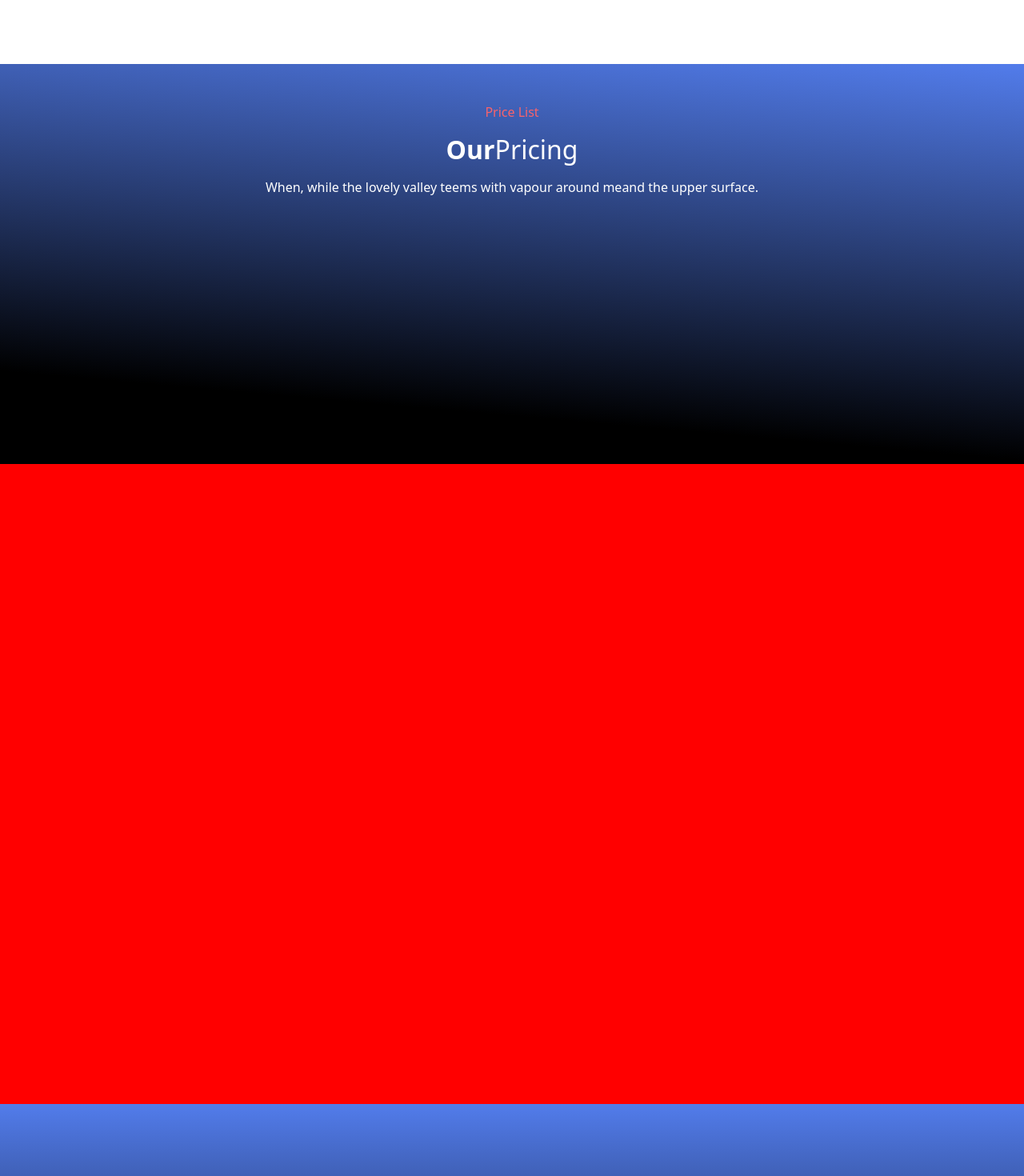
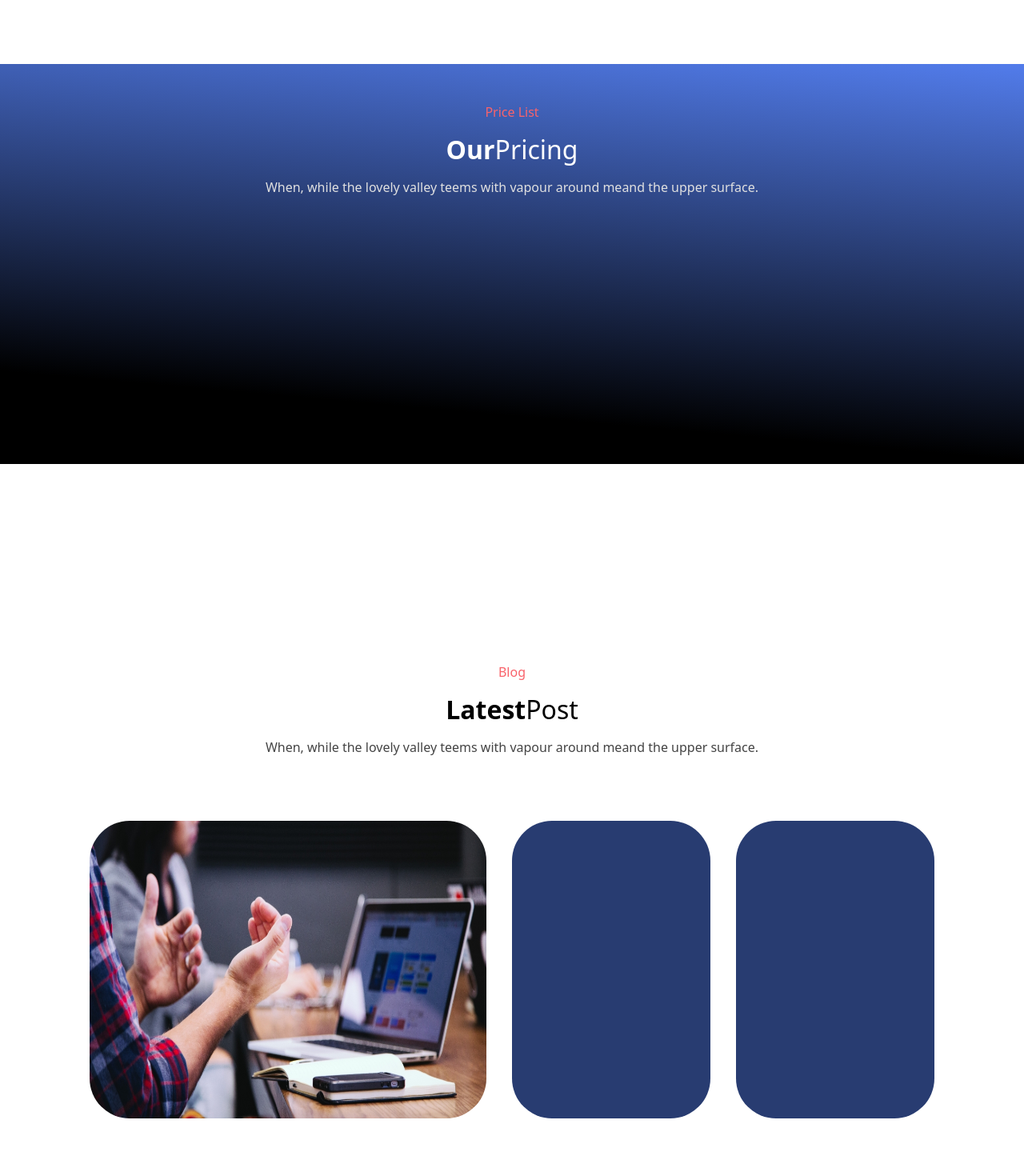
Before and after one commit to mikzanco/corporate-landing, a Vue app: page / in a window 1280 px wide. Shown: the part 2420-3890 px from the top of the page at 80% size. Built offline with nearby package versions, Linux system fonts and the light colour scheme.

Commit message:
fix card in latest post

```diff
--- a/src/components/partials/Lp.vue
+++ b/src/components/partials/Lp.vue
@@ -6,11 +6,22 @@ export default {
 
 <template>
 
-    <div class="main4-1">
+    <div class="main4-2">
         <div class="d-flex flex-column justify-content-center align-items-center pt-5">
-            <p class="red-text">Price List</p>
-            <h2><strong>Our</strong>Pricing</h2>
-            <p class="gray-color2 mt-2">When, while the lovely valley teems with vapour around meand the upper surface.</p>
+            <p class="red-text">Blog</p>
+            <h2><strong>Latest</strong>Post</h2>
+            <p class="gray-color mt-2">When, while the lovely valley teems with vapour around meand the upper surface.</p>
+        </div>
+        <div class="container d-flex p-5  justify-content-center">
+            <div class="col-6 justify-content-center m-3 ">
+                <img src="../../assets/img/headway-537308-unsplash-1380x703.jpg" alt="">
+            </div>
+            <div class="col-3 justify-content-center m-3 ">
+
+            </div>
+            <div class="col-3 justify-content-center m-3 ">
+
+            </div>
         </div>
     </div>
 
@@ -20,11 +31,30 @@ export default {
 <style lang="scss" scoped>
     @use '../../style/partials/variables' as *;
 
-    .main4-1{
+    .main4-2{
+        padding-top: 200px;
         width: 100vw;
-        height: 500px;
-        background: linear-gradient(185deg, rgba(82,124,235,1) 0%, rgba(0,0,0,1) 81%);
+        height: 1000px;
+        h2{
+            color: black;
+        }
+        .container{
+            height: 500px;
+
+        }
+        .col-3{
+            background-color: #283c71;
+            border-radius: 50px;
+        }
+        .col-6{
+
+            border-radius: 50px ;
+            img{
+                width: 100%;
+                height: 100%;
+                border-radius: 50px;
+            }
+        }
     }
 
-
 </style>
--- a/src/components/partials/MainOp&Lp.vue
+++ b/src/components/partials/MainOp&Lp.vue
@@ -30,8 +30,8 @@ export default {
     .main4{
         position: relative;
         min-width: 100vw;
-        height: 1300px;
-        background-color: red;
+        height: 1500px;
+
     }
 
 </style>
--- a/src/components/partials/Op.vue
+++ b/src/components/partials/Op.vue
@@ -7,11 +7,24 @@ export default {
 <template>
 
 
+    <div class="main4-1">
+        <div class="d-flex flex-column justify-content-center align-items-center pt-5">
+            <p class="red-text">Price List</p>
+            <h2><strong>Our</strong>Pricing</h2>
+            <p class="gray-color2 mt-2">When, while the lovely valley teems with vapour around meand the upper surface.</p>
+        </div>
+    </div>
+
 
 </template>
 
 
 <style lang="scss" scoped>
     @use '../../style/partials/variables' as *;
+    .main4-1{
+        width: 100vw;
+        height: 500px;
+        background: linear-gradient(185deg, rgba(82,124,235,1) 0%, rgba(0,0,0,1) 81%);
+    }
 
 </style>
--- a/src/style/general.scss
+++ b/src/style/general.scss
@@ -28,3 +28,7 @@ body{
 .gray-color{
     color: #444444;
 }
+
+.gray-color2{
+    color: #E0E0E0;
+}
```
